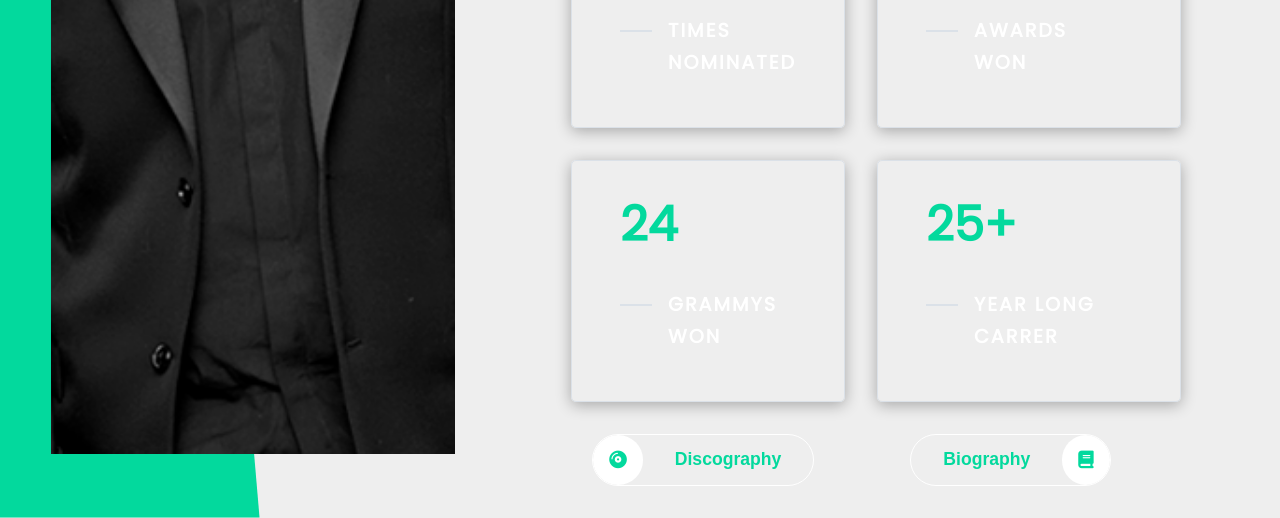
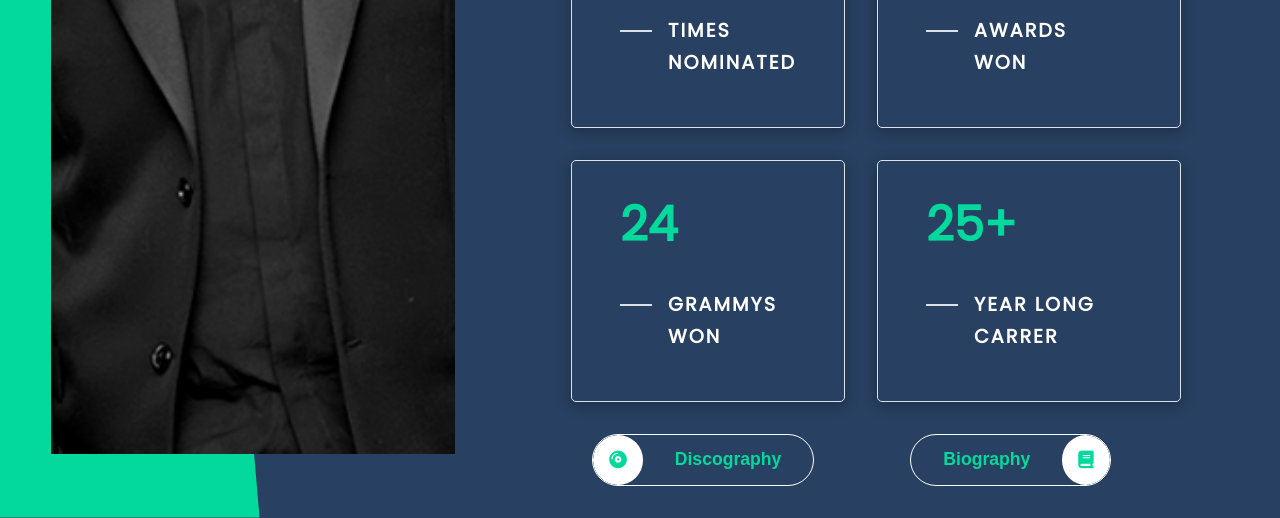
Before and after one commit to MrVeseli/Website-Project, a plain HTML site: page kanye_website/index.html in a window 1280 px wide. Shown: the part 752-1270 px from the top of the page. Drawn offline with Linux system fonts and the light colour scheme; a web font is replaced by a local one.

Commit message:
Add sources.txt, tweak colors

```diff
--- a/kanye_website/styles/style.css
+++ b/kanye_website/styles/style.css
@@ -7,14 +7,14 @@
 
 :root {
   /* COLORS */
-  --color-primary: #637684;
-  --color-secondary: #900002;
+  --color-primary: #7acec2;
+  --color-secondary: #a75f3b;
   --color-black: #000;
   --color-white: #fff;
   --color-gray-0: #f8f8f8;
-  --color-gray-1: #dbe1e8;
-  --color-gray-2: #b2becd;
-  --color-gray-3: #6c7983;
+  --color-gray-1: #f8f8f8;
+  --color-gray-2: #454e56;
+  --color-gray-3: #454e56;
   --color-gray-4: #454e56;
   --color-gray-5: #2a2e35;
   --color-gray-6: #12181b;
@@ -26,15 +26,15 @@
 
 @media (prefers-color-scheme: light) {
   :root {
-    --color-primary: #eeeeee;
+    --color-primary: #284061;
     --color-secondary: #03d99d;
     --color-black: #fff;
     --color-white: #000;
     --color-gray-0: #12181b;
-    --color-gray-1: #2a2e35;
+    --color-gray-1: #12181b;
     --color-gray-2: #454e56;
-    --color-gray-3: #6c7983;
-    --color-gray-4: #b2becd;
+    --color-gray-3: #454e56;
+    --color-gray-4: #6c7983;
     --color-gray-5: #dbe1e8;
     --color-gray-6: #f8f8f8;
   }
```
Also changed, not shown: kanye_website/sources.txt (added).
